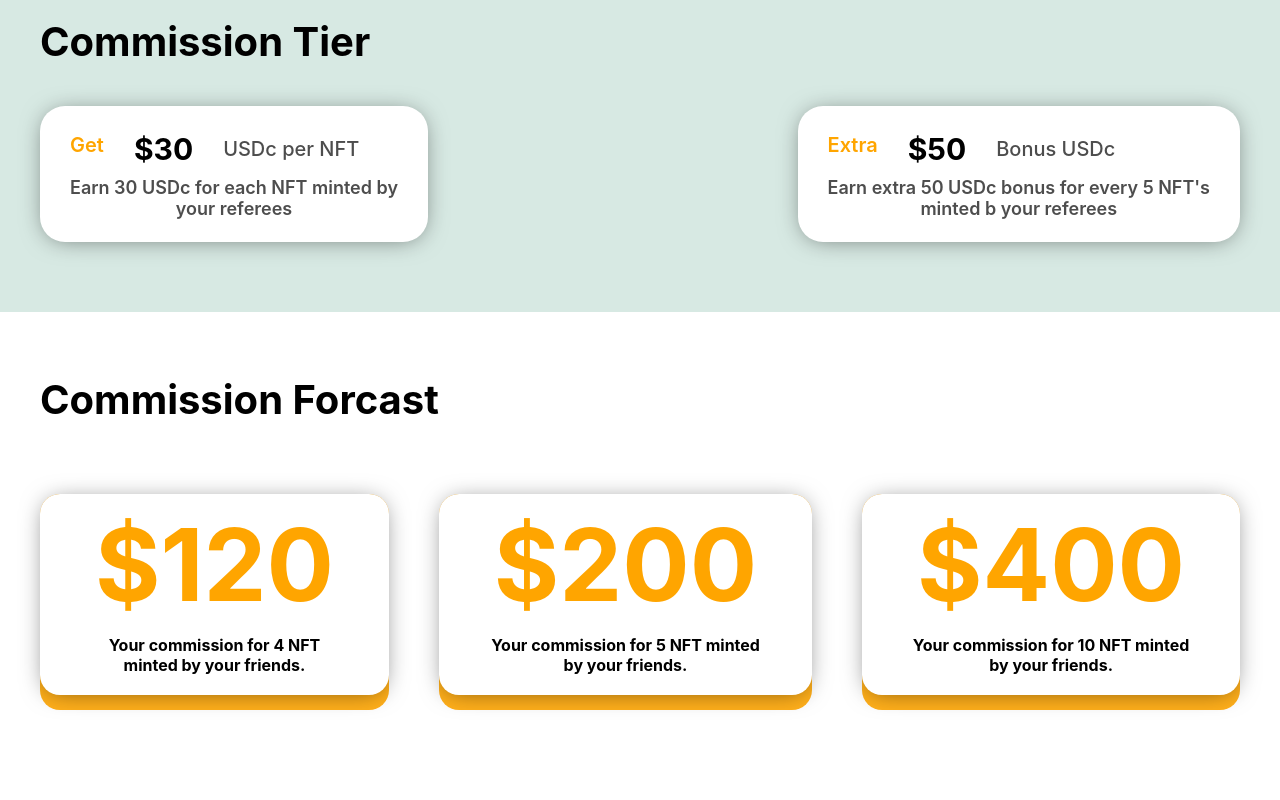
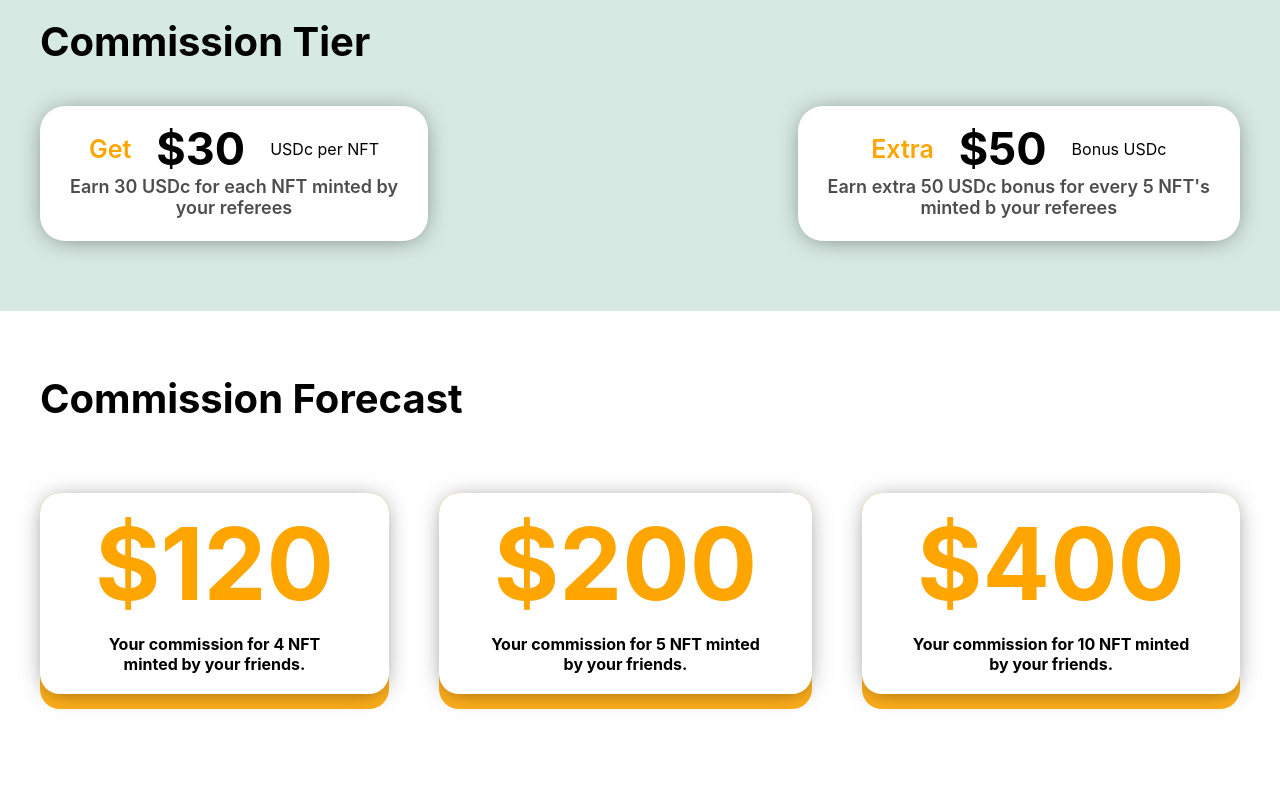
Before and after one commit to izzylogo/Mine, a React (Create React App) app: page / in a window 1280 px wide. Shown: the part 1020-1820 px from the top of the page. Built offline with nearby package versions, Linux system fonts and the light colour scheme.

Commit message:
Adjusted the commission tier

```diff
--- a/src/components/faq/Faq.jsx
+++ b/src/components/faq/Faq.jsx
@@ -1,9 +1,17 @@
-import React from 'react'
+import React, { useState } from 'react'
 import './Faq.css'
 import { faq } from '../../constants'
 import {IoIosArrowDown} from 'react-icons/io'
 
 const Faq = () => {
+
+    const [toggle, setToggle] = useState(false)
+    const handleToggle = () => {
+      setToggle(prevToggle => !prevToggle)
+      console.log(toggle)
+    }
+
+
   return (
     <div className='faq'>
         <h2>FAQ</h2>
@@ -12,10 +20,11 @@ const Faq = () => {
                 <div key={faqs.id} className='faqs'>
                     <div className="quest-top">
                         <h4>{faqs.question}</h4>
-                        <IoIosArrowDown className='icon'/>
+                        <IoIosArrowDown onClick={handleToggle} className='icon'/>
                     </div>
                     <hr />
-                    <p>{faqs.answer}</p>
+                    {toggle ? <p>{faqs.answer}</p> : null}{console.log(faqs.id)}
+
                 </div>
             ))}
         </div>
--- a/src/components/forcast/Forcast.jsx
+++ b/src/components/forcast/Forcast.jsx
@@ -5,7 +5,7 @@ import { forecast } from '../../constants'
 const Forcast = () => {
   return (
     <div className='forcast'>
-            <h2>Commission Forcast</h2>
+            <h2>Commission Forecast</h2>
         <div className="forcast-contain">
                 {forecast.map((cast) => (
                     <div className='forcasts'>
--- a/src/components/tier/Tier.css
+++ b/src/components/tier/Tier.css
@@ -28,35 +28,35 @@
 }
 
 .card-top{
-    display: flex;
-    align-items: center;
-    gap: 10px;
+   display: flex;
+   align-items: center;
+   justify-content: center;
+   gap: 15px;
 }
 
-.card-top span{
-    font-size: 20px;
-    font-weight: 500;
-    color: rgba(0, 0, 0, 0.697);
+.card-top p{
+    margin: 0px;
 }
 
-.tier-card .card-top h2{
-    display: inline-block;
-    gap: 10px;
-    margin: 10px 20px;
-    text-align: center;
-    font-size: 30px;
+.gold{
+    color: orange;
+    font-size: 25px;
+    font-weight: 600;
 }
 
-.tier-card .gold{
-    color: orange;
-    display: inline;
-    text-align: center;
-    font-size: 20px;
+.card-top h2{
+    font-size: 45px;
+    margin: 0px 10px !important;
 }
 
-.tier-card p{
+
+
+
+
+.card-bottom{
     margin: 0px;
-    text-align: center;font-weight: 600;
+    text-align: center;
+    font-weight: 600;
     padding-bottom: 8px;
     font-size: 18px;
     color: rgba(0, 0, 0, 0.697);
--- a/src/components/tier/Tier.jsx
+++ b/src/components/tier/Tier.jsx
@@ -9,19 +9,21 @@ const Tier = () => {
             <div className="tier-card-sec">
                 <div className="tier-card">
                     <div className="card-top">
-                        <p className='gold'>Get    </p>
+                        <p className='gold'>Get</p>
                         <h2>$30</h2>
-                        <span>USDc per NFT</span>
+                        <p>USDc per NFT</p>
                     </div>
-                    <p>Earn 30 USDc for each NFT minted by <br /> your referees</p>
+                    {/* Added a new class name */}
+                    <p className='card-bottom'>Earn 30 USDc for each NFT minted by <br /> your referees</p>
                 </div>
                 <div className="tier-card">
                     <div className="card-top">
                         <p className='gold'>Extra  </p>
                         <h2> $50</h2>
-                        <span>Bonus USDc</span>
+                        <p>Bonus USDc</p>
                     </div>
-                    <p>Earn extra 50 USDc bonus for every 5 NFT's <br /> minted b your referees</p>
+                    {/* Added a new class name */}
+                    <p className='card-bottom'>Earn extra 50 USDc bonus for every 5 NFT's <br /> minted b your referees</p>
                 </div>
             </div>
         </div>
```
